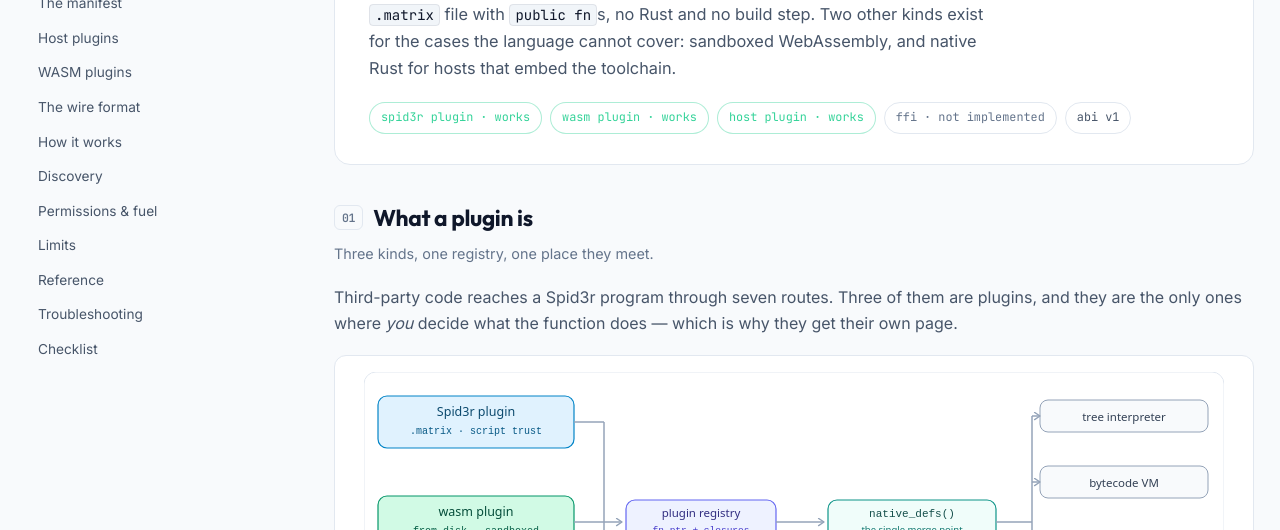
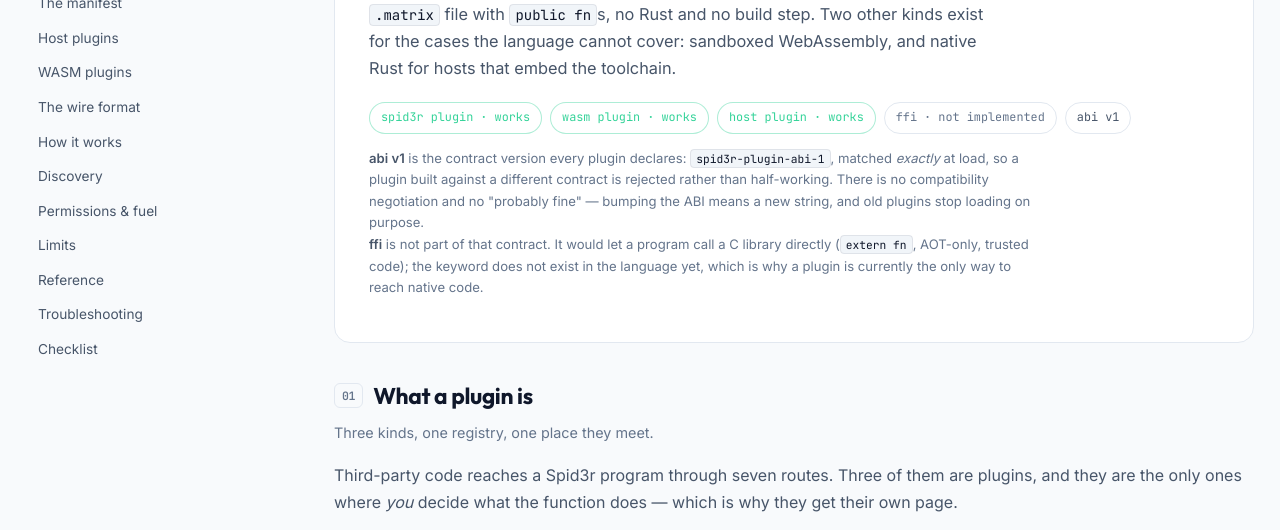
Before and after one commit to needyamin/spid3r, a plain HTML site: page docs/html/plugin.html in a window 1280 px wide. Shown: the part 230-760 px from the top of the page. Drawn offline with Linux system fonts and the light colour scheme.

Commit message:
docs(plugin): explain the abi and ffi badges
The hero carried `ffi · not implemented` and `abi v1` with nothing to say
what either meant — the reader had to reach the Limits table (for ffi) or
the manifest section (for abi) to find out.

Both claims are accurate and now stated where they are read:
- abi v1 is `spid3r-plugin-abi-1`, matched exactly at load, with no
  compatibility negotiation and no "probably fine".
- ffi is not part of that contract, and `extern fn` does not exist in the
  language at all (no lexer/parser/AST support), so a plugin remains the
  only route to native code.

```diff
--- a/docs/html/plugin.html
+++ b/docs/html/plugin.html
@@ -256,6 +256,16 @@
     .pill.ok { color: var(--emerald); border-color: rgba(52, 211, 153, 0.4); }
     .pill.warn { color: var(--amber); border-color: rgba(251, 191, 36, 0.4); }
     .pill.no { color: var(--fg-muted); }
+
+    .pill-note {
+      margin-top: 14px;
+      max-width: 80ch;
+      font-size: 0.82rem;
+      line-height: 1.65;
+      color: var(--fg-muted);
+    }
+
+    .pill-note strong { color: var(--fg-secondary); }
 
     /* ---------------------------------------------------------------- sections */
     section { margin-bottom: 46px; scroll-margin-top: calc(var(--topbar-h) + 18px); }
@@ -539,6 +549,16 @@
           <span class="pill no">ffi · not implemented</span>
           <span class="pill">abi v1</span>
         </div>
+        <p class="pill-note">
+          <strong>abi v1</strong> is the contract version every plugin declares:
+          <code>spid3r-plugin-abi-1</code>, matched <em>exactly</em> at load, so a plugin built against a
+          different contract is rejected rather than half-working. There is no compatibility negotiation
+          and no "probably fine" — bumping the ABI means a new string, and old plugins stop loading on
+          purpose.<br>
+          <strong>ffi</strong> is not part of that contract. It would let a program call a C library
+          directly (<code>extern fn</code>, AOT-only, trusted code); the keyword does not exist in the
+          language yet, which is why a plugin is currently the only way to reach native code.
+        </p>
       </div>
 
       <!-- ================================================================ 1 -->
```
